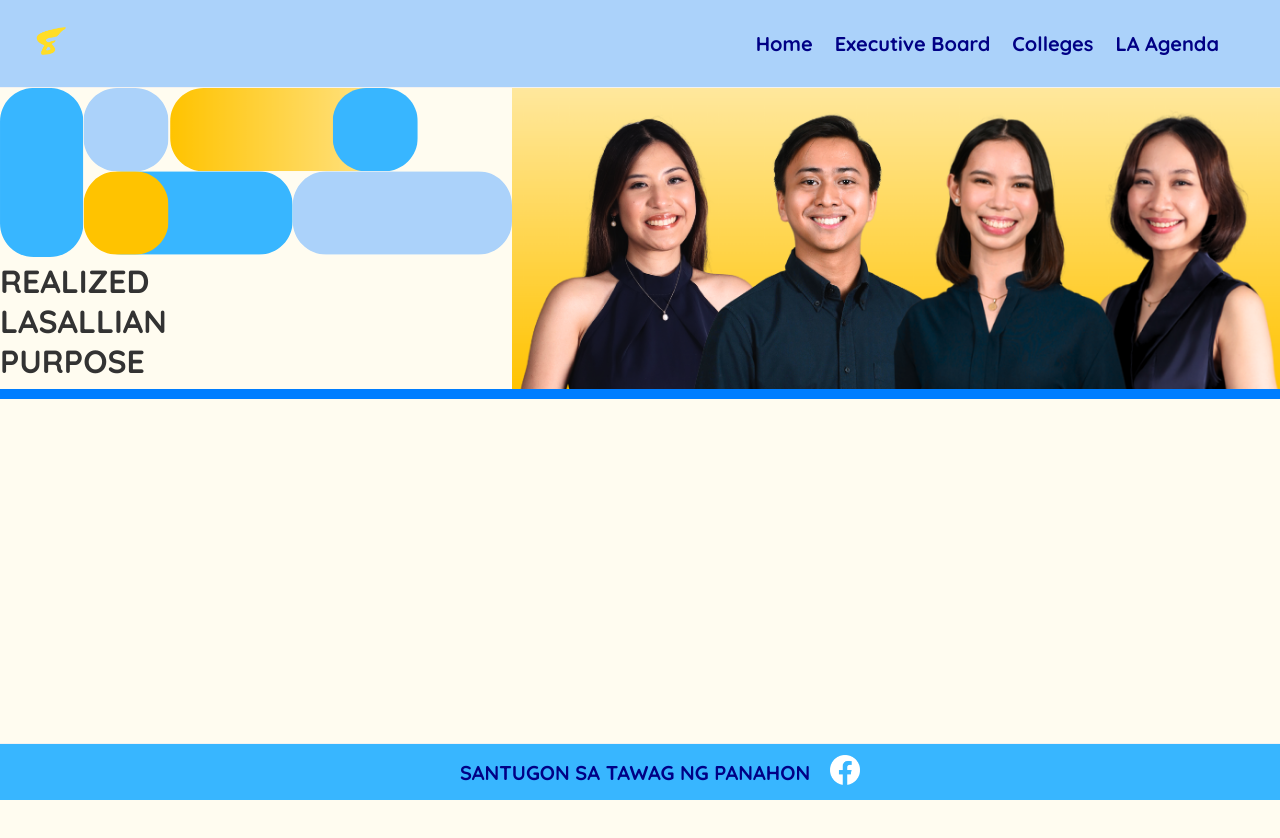
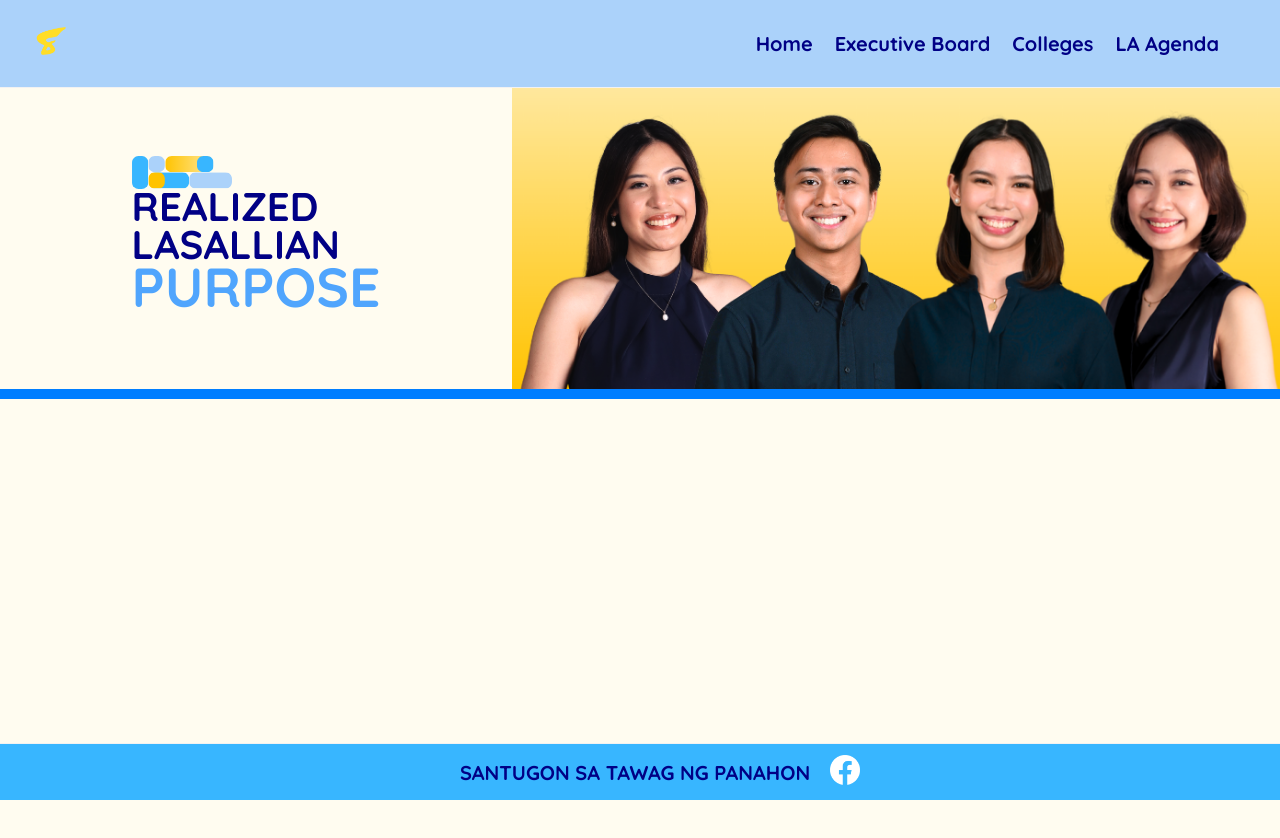
Before and after one commit to manoloenriquez/derecho39, a React (Create React App) app in the folder derecho-39/: page / in a window 1280 px wide. Shown: the top 838 px of the page. Built offline with nearby package versions, Linux system fonts and the light colour scheme.

Commit message:
base stuff
ayoko na

```diff
--- a/derecho-39/src/Base.js
+++ b/derecho-39/src/Base.js
@@ -3,10 +3,12 @@ const Base = () => {
         <div className="base">
             <div className="eb">
                 <div className="vision">
-                    <img src="/block1.svg" alt="rando circles" className="block1" />
-                    <h1 className="vis1">REALIZED</h1>
-                    <h1 className="vis1">LASALLIAN</h1>
-                    <h1 className="vis2">PURPOSE</h1>
+                    <div className="visionWords">
+                        <img src="/block1.svg" className="block1" width="100px"/>
+                        <h1 className="vis1">REALIZED</h1>
+                        <h1 className="vis1">LASALLIAN</h1>
+                        <h1 className="vis2">PURPOSE</h1>
+                    </div>
                 </div>
                 <div className="eb-column">
                     <img src="/base-eb.png" alt="EB base pic" className="baseEb" />
--- a/derecho-39/src/index.css
+++ b/derecho-39/src/index.css
@@ -107,6 +107,10 @@ body, html {
 
 .vision {
   width: 40%;
+  display: flex;
+  align-items: center;
+  justify-content: center;
+  flex-direction: column;
 }
 
 .eb-column {
@@ -120,7 +124,7 @@ body, html {
 }
 
 .block1 {
-  width: 100%;  /* Image will fill the vision div */
+  /* width: 25%; */
   height: auto;
 }
 
@@ -128,3 +132,19 @@ body, html {
   width: 100%;  /* Image will fill the ebimg div */
   height: auto;
 }
+
+.vis1 {
+  font-style: bold;
+  color: #010085;
+  font-size: 40px;
+  word-spacing: px;
+}
+
+.vis2 {
+  color: #50a5fd;
+  font-size: 55px;
+}
+
+.visionWords h1 {
+  margin-block-start: -0.3em;
+}
```
